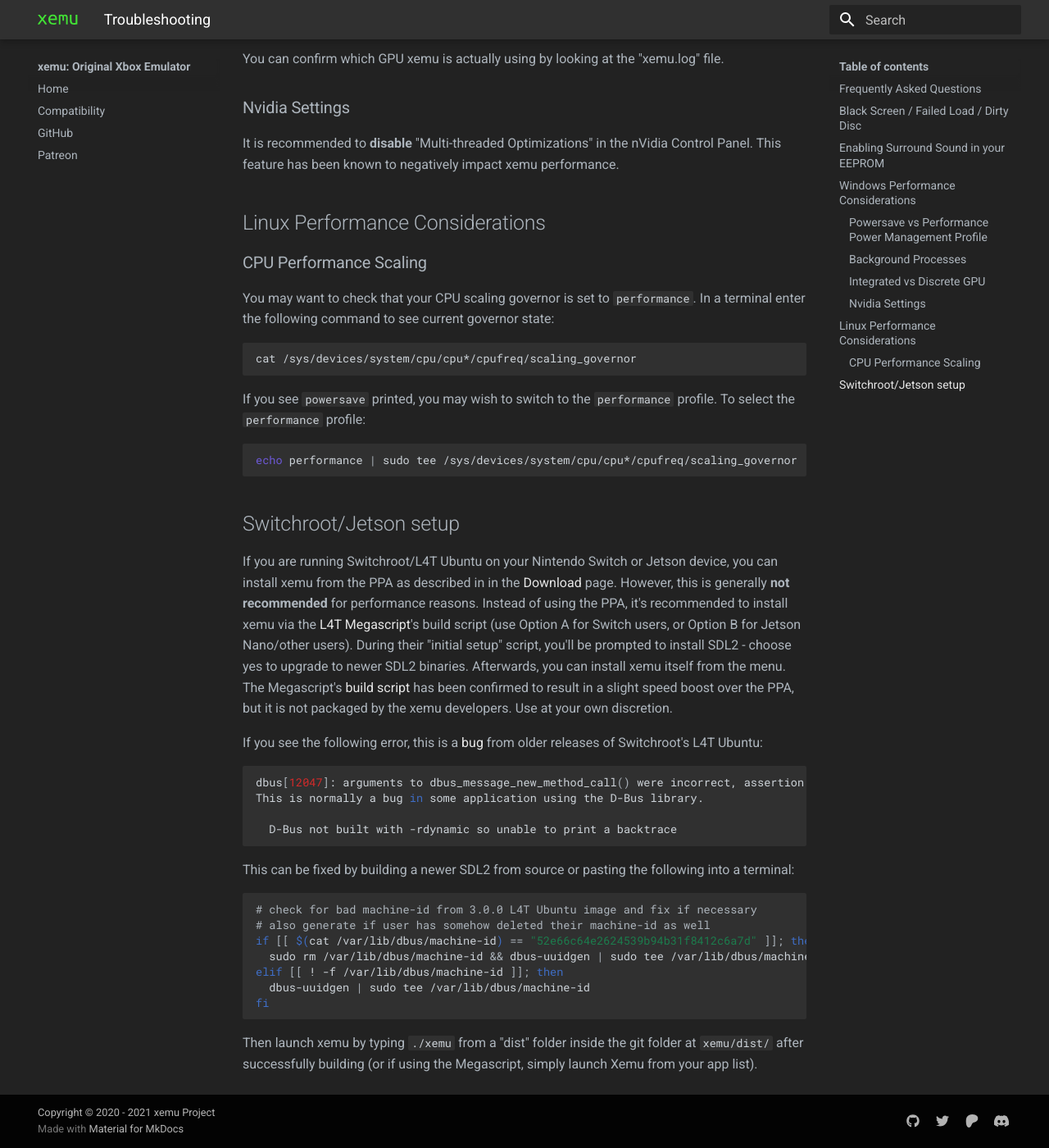
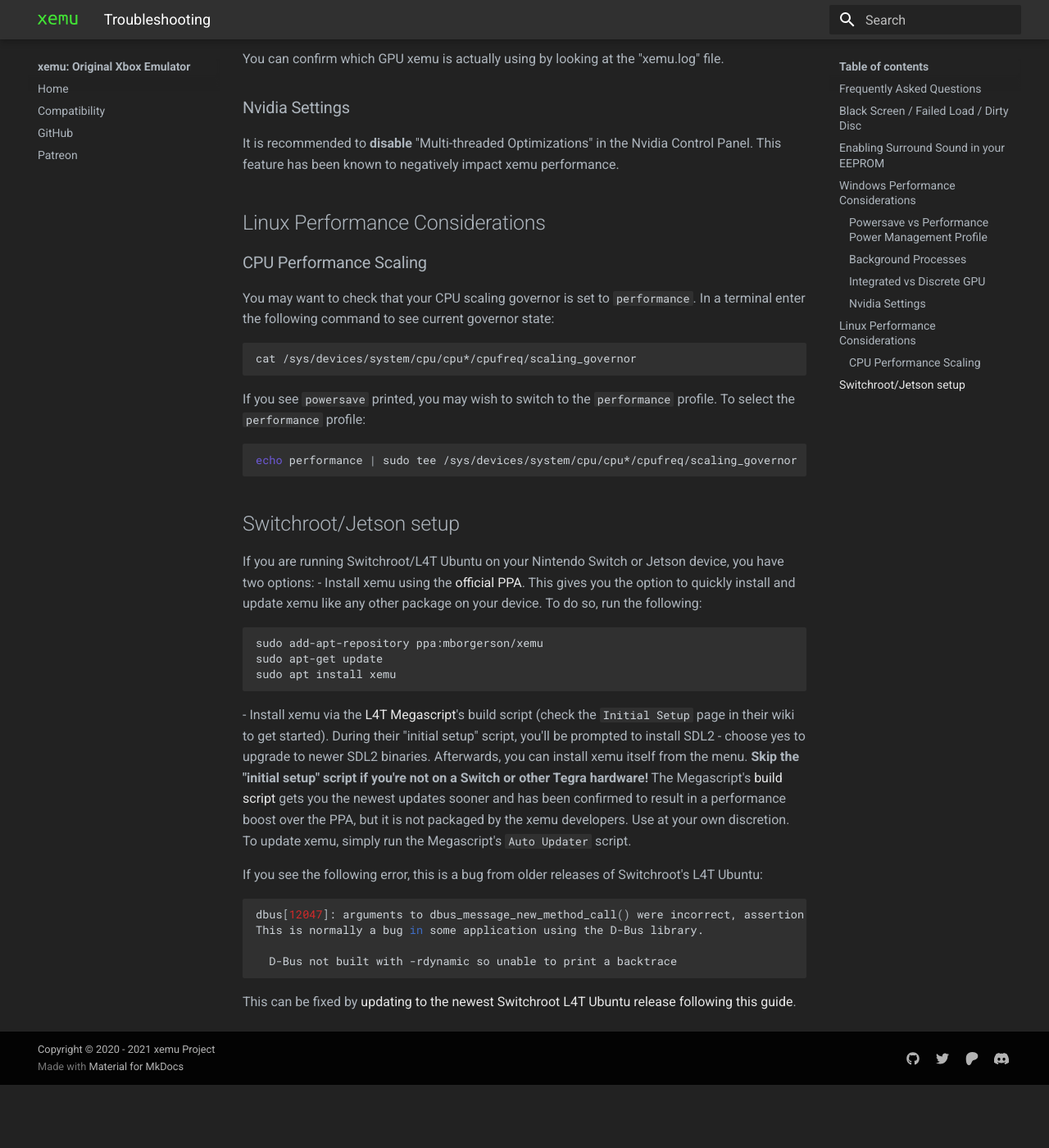
Before and after one commit to xemu-project/xemu-website, an MkDocs documentation site: the page built from docs/docs/troubleshooting.md, in a window 1280 px wide and 1400 px high, scrolled down 1117 px. Shown: the whole window at 82% size. Built offline with MkDocs 1.6.1 and Material for MkDocs 9.7.7, drawn with Linux system fonts in a browser that asks for light colours; after the commit the page ends 2440 px from its top, so only the background shows below that.

Commit message:
modify Jetson info as requested

````diff
--- a/docs/docs/troubleshooting.md
+++ b/docs/docs/troubleshooting.md
@@ -36,7 +36,7 @@ file.
 
 ### Nvidia Settings
 
-It is recommended to **disable** "Multi-threaded Optimizations" in the nVidia
+It is recommended to **disable** "Multi-threaded Optimizations" in the Nvidia
 Control Panel. This feature has been known to negatively impact xemu
 performance.
 
@@ -60,13 +60,18 @@ echo performance | sudo tee /sys/devices/system/cpu/cpu*/cpufreq/scaling_governo
 
 ## Switchroot/Jetson setup
 
-If you are running Switchroot/L4T Ubuntu on your Nintendo Switch or Jetson device, you can install
-xemu from the PPA as described in in the [Download](download.md) page. However, this is generally **not recommended** for performance reasons.
-Instead of using the PPA, it's recommended to install xemu via the [L4T Megascript](https://github.com/cobalt2727/L4T-Megascript/wiki)'s build script (use Option A for Switch users, or Option B for Jetson Nano/other users).
-During their "initial setup" script, you'll be prompted to install SDL2 - choose yes to upgrade to newer SDL2 binaries. Afterwards, you can install xemu itself from the menu.
-The Megascript's [build script](https://github.com/cobalt2727/L4T-Megascript/blob/master/scripts/games_and_emulators/xemu.sh) has been confirmed to result in a slight speed boost over the PPA, but it is not packaged by the xemu developers. Use at your own discretion.
+If you are running Switchroot/L4T Ubuntu on your Nintendo Switch or Jetson device, you have two options:
+- Install xemu using the [official PPA](https://launchpad.net/~mborgerson/+archive/ubuntu/xemu). This gives you the option to quickly install and update xemu like any other package on your device. To do so, run the following:
+```bash
+sudo add-apt-repository ppa:mborgerson/xemu
+sudo apt-get update
+sudo apt install xemu
+```
+- Install xemu via the [L4T Megascript](https://github.com/cobalt2727/L4T-Megascript/wiki/)'s build script (check the `Initial Setup` page in their wiki to get started).
+During their "initial setup" script, you'll be prompted to install SDL2 - choose yes to upgrade to newer SDL2 binaries. Afterwards, you can install xemu itself from the menu. **Skip the "initial setup" script if you're not on a Switch or other Tegra hardware!**
+The Megascript's [build script](https://github.com/cobalt2727/L4T-Megascript/blob/master/scripts/games_and_emulators/xemu.sh) gets you the newest updates sooner and has been confirmed to result in a performance boost over the PPA, but it is not packaged by the xemu developers. Use at your own discretion. To update xemu, simply run the Megascript's `Auto Updater` script.
 
-If you see the following error, this is a [bug](https://github.com/mborgerson/xemu-website/commit/b6b8227a0b986176ae7d1d57e506751628ecceaf#commitcomment-63959699) from older releases of Switchroot's L4T Ubuntu:
+If you see the following error, this is a bug from older releases of Switchroot's L4T Ubuntu:
 ```bash
 dbus[12047]: arguments to dbus_message_new_method_call() were incorrect, assertion "path != NULL" failed in file ../../../dbus/dbus-message.c line 1362.
 This is normally a bug in some application using the D-Bus library.
@@ -74,14 +79,4 @@ This is normally a bug in some application using the D-Bus library.
   D-Bus not built with -rdynamic so unable to print a backtrace
 ```
 
-This can be fixed by building a newer SDL2 from source or pasting the following into a terminal:
-```bash
-# check for bad machine-id from 3.0.0 L4T Ubuntu image and fix if necessary
-# also generate if user has somehow deleted their machine-id as well
-if [[ $(cat /var/lib/dbus/machine-id) == "52e66c64e2624539b94b31f8412c6a7d" ]]; then
-  sudo rm /var/lib/dbus/machine-id && dbus-uuidgen | sudo tee /var/lib/dbus/machine-id
-elif [[ ! -f /var/lib/dbus/machine-id ]]; then
-  dbus-uuidgen | sudo tee /var/lib/dbus/machine-id
-fi
-```
-Then launch xemu by typing `./xemu` from a "dist" folder inside the git folder at `xemu/dist/` after successfully building (or if using the Megascript, simply launch Xemu from your app list).
+This can be fixed by [updating to the newest Switchroot L4T Ubuntu release following this guide](https://wiki.switchroot.org/en/Linux/Ubuntu-Install-Guide#updates-for-previous-30-installs).
````
